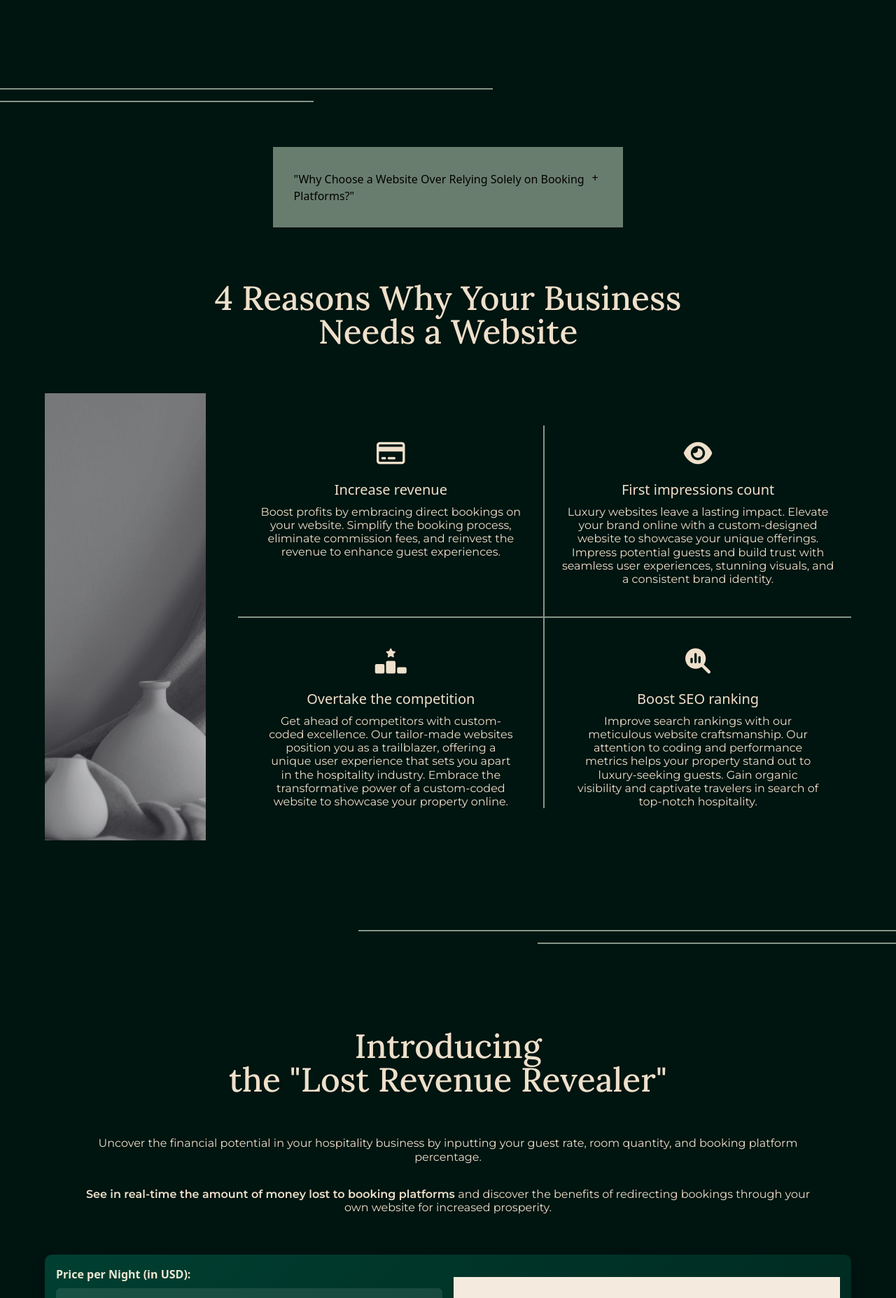
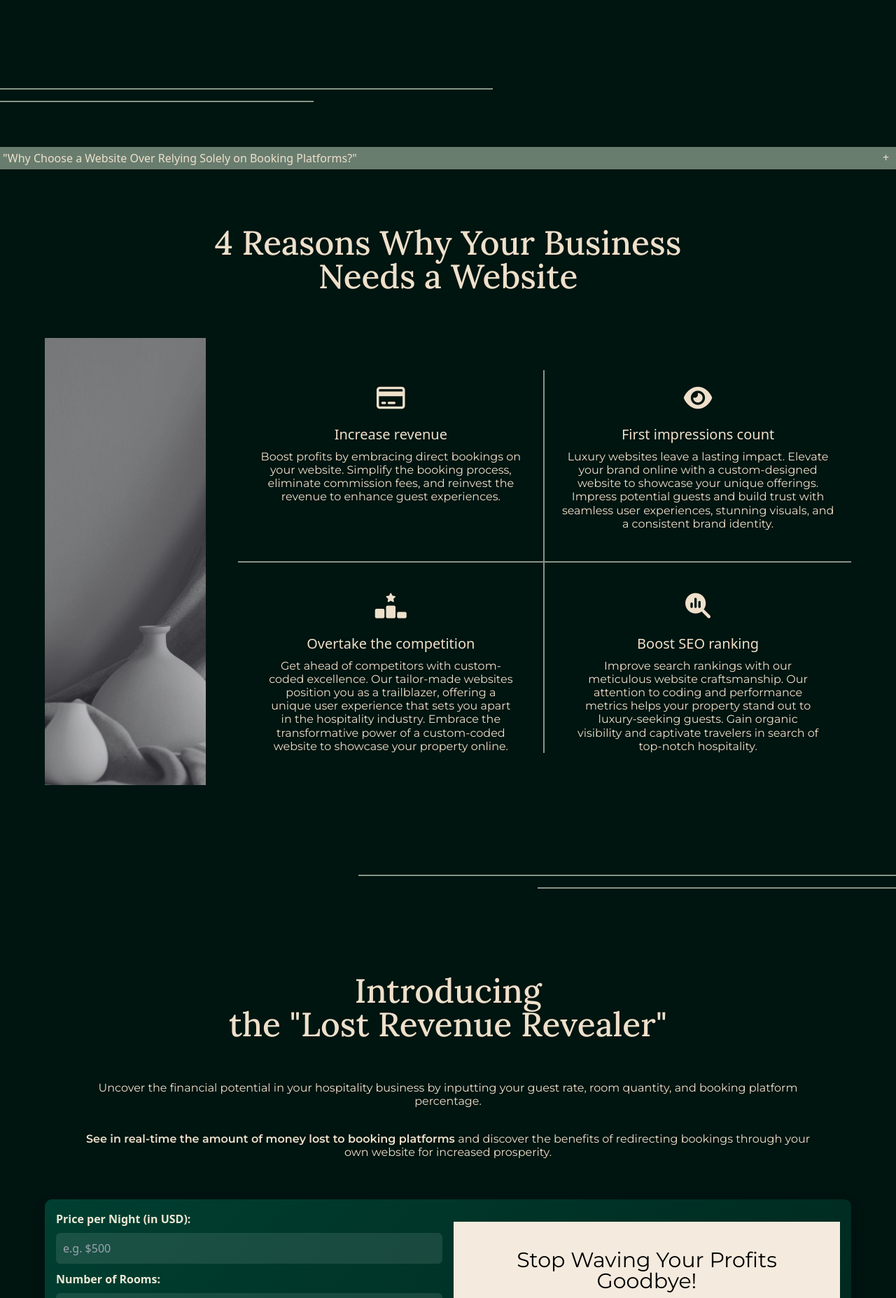
Before and after one commit to JuliaRees/refined-island-creations-2.0, a Jekyll site: the page built from index.html, in a window 1280 px wide. Shown: the part 1009-2864 px from the top of the page at 70% size. Built offline with Jekyll 4.4.1, drawn with Linux system fonts in a browser that asks for light colours; nearby versions of some CDN libraries.

Commit message:
accordion

```diff
--- a/_includes/accordion-booking-smooth.html
+++ b/_includes/accordion-booking-smooth.html
@@ -1,4 +1,4 @@
-<div class=" bg-[#697d6f] text-[#001410] accordion">
+<div class="accordion mx-auto">
 
     <div class="dt">
       <a href="" class="accordion-title text-left"> "Why Choose a Website Over Relying Solely on Booking Platforms?" </a>
--- a/assets/css/output-style.css
+++ b/assets/css/output-style.css
@@ -2166,19 +2166,18 @@ input[type="number"] {
 .accordion{
     background-color: #697d6f;
     color: #EEE0CB;
-    padding:2%;
-    margin:0 auto;
-    max-width:500px;
+    max-width: 1280px;
   }
 
   .accordion .dt a {
     padding: 0.25rem;
     margin: 0.25rem 0;
     display:block;
-    color: black;
+    color: #EEE0CB;
     position: relative;
     text-decoration: none;
   }
+
   .accordion .dd {
     padding: 0.5rem;
   }
--- a/index.html
+++ b/index.html
@@ -73,11 +73,8 @@ seo:
 
 <section class="pb-1p">
 
-    <div class="max-w-screen-xl mx-auto">
+    {% include accordion-booking-smooth.html %}
 
-        {% include accordion-booking-smooth.html %}
-
-    </div>
 </section>
 
 
--- a/style.css
+++ b/style.css
@@ -1318,19 +1318,18 @@ input[type="number"] {
 .accordion{
     background-color: #697d6f;
     color: #EEE0CB;
-    padding:2%;
-    margin:0 auto;
-    max-width:500px;
+    max-width: 1280px;
   }
 
   .accordion .dt a {
     padding: 0.25rem;
     margin: 0.25rem 0;
     display:block;
-    color: black;
+    color: #EEE0CB;
     position: relative;
     text-decoration: none;
   }
+
   .accordion .dd {
     padding: 0.5rem;
   }
```
